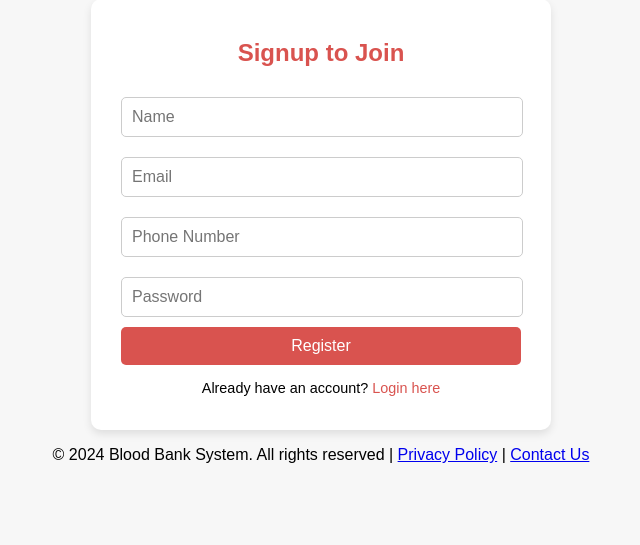
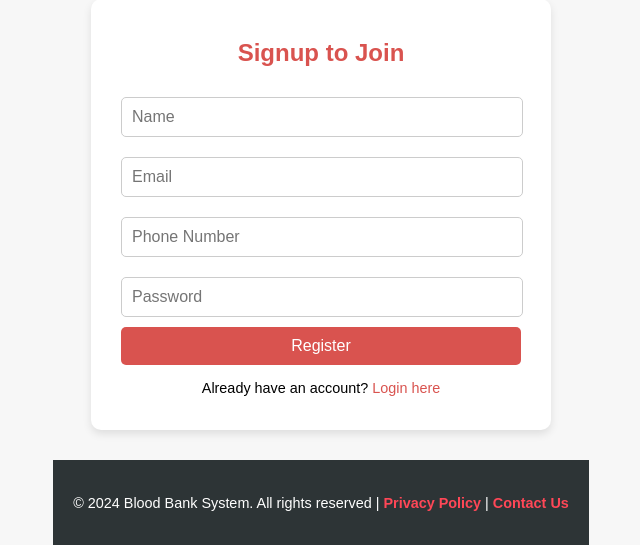
Before and after one commit to alizaib0000/BloodBankSystem01, a Flask app: page /register in a window 1280 px wide. Shown: the part 1151-1696 px from the top of the page, without its empty margins (319-959 px from the left). Before the commit the page ends 1614 px from the top, so only its background shows below. Run offline with Flask 3, Linux system fonts and the light colour scheme.

Commit message:
Update signup.css

```diff
--- a/static/signup.css
+++ b/static/signup.css
@@ -64,3 +64,36 @@ h2 {
 .signup-form a:hover {
     text-decoration: underline;
 }
+
+
+
+
+
+
+
+
+
+
+
+
+
+/* Footer Styles start */
+.footer {
+    background-color: #2d3436;
+    color: #fff;
+    text-align: center;
+    padding: 20px;
+    margin-top: 30px;
+    font-size: 0.9rem;
+}
+
+.footer a {
+    color: #ff4757;
+    text-decoration: none;
+    font-weight: bold;
+}
+
+.footer a:hover {
+    text-decoration: underline;
+}
+/*end footer section
```
